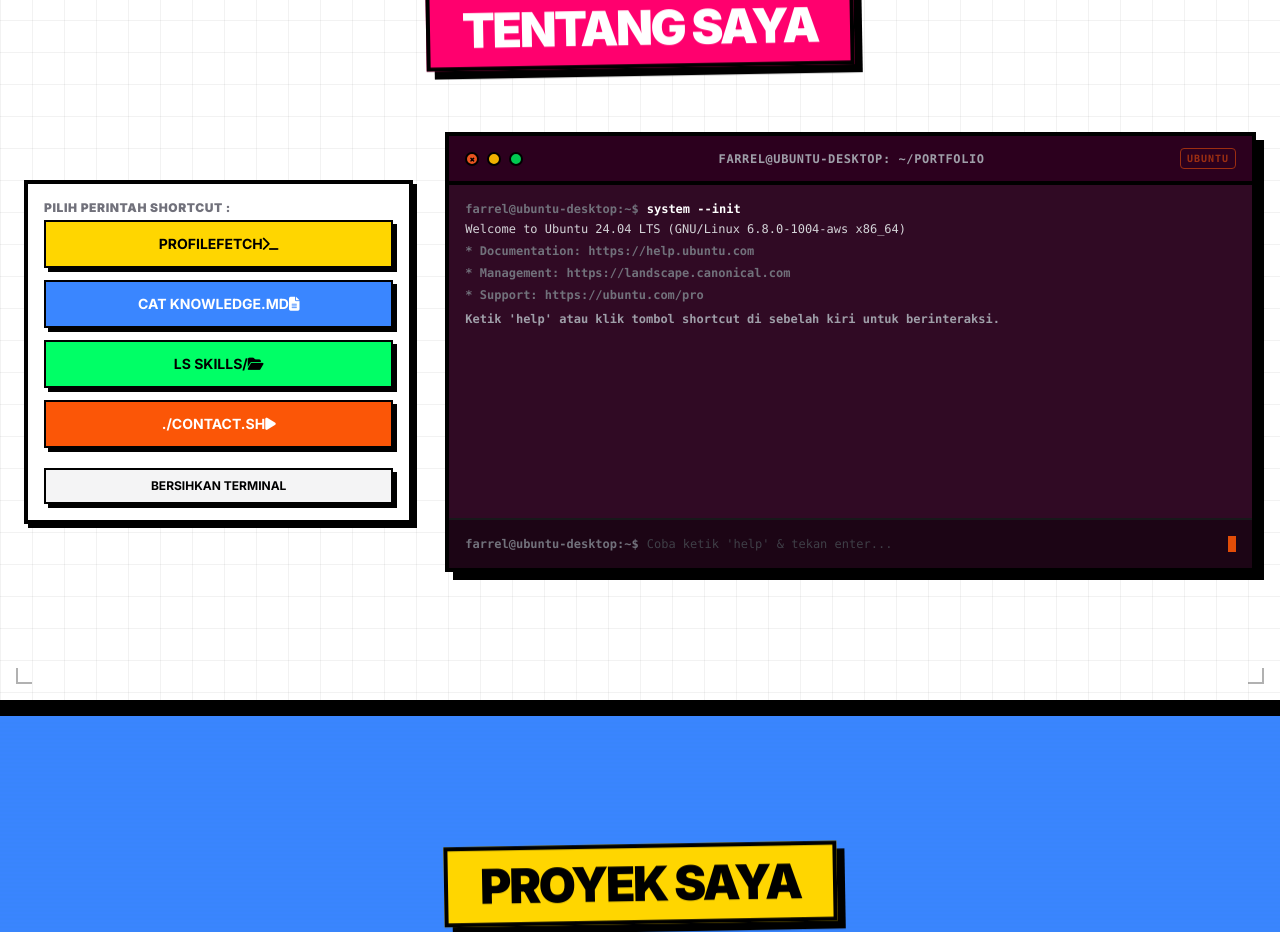
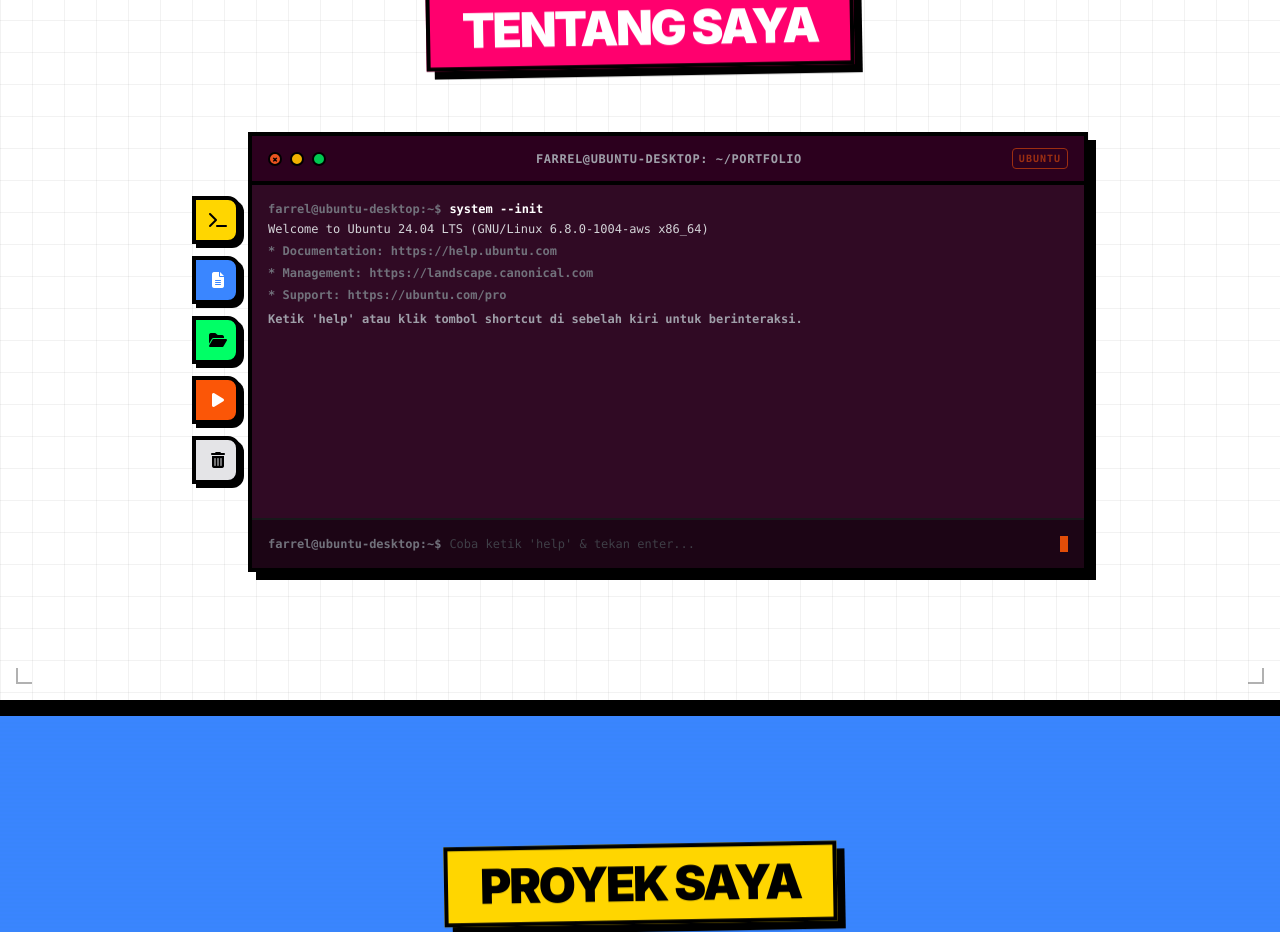
Before and after one commit to farrel-codenoob29/porto-farrel, a Next.js app: page / in a window 1280 px wide. Shown: the part 940-1872 px from the top of the page. Built offline with nearby package versions, Linux system fonts and the light colour scheme.

Commit message:
fix: ubah design terminal tentang saya

```diff
--- a/app/page.tsx
+++ b/app/page.tsx
@@ -2642,50 +2642,70 @@ export default function Home() {
           </h2>
 
           {/* Ubuntu Terminal Console Window Screen (Rendered Directly) */}
-          <div className="grid grid-cols-1 lg:grid-cols-12 gap-8 items-stretch reveal reveal-up">
-            {/* Command buttons shortcuts bar on the Left */}
-            <div className="lg:col-span-4 flex flex-col justify-center space-y-4">
-              <div className="bg-white border-4 border-black p-4 shadow-neo flex flex-col space-y-3">
-                <div className="text-xs font-black uppercase text-zinc-500 tracking-wider mb-1 text-left select-none">
-                  {lang === "id" ? "Pilih Perintah Shortcut :" : "Select Shortcut Command:"}
-                </div>
-
+          <div className="relative w-full max-w-4xl mx-auto pl-12 lg:pl-14 reveal reveal-up select-none">
+            {/* Folder Index Tab Shortcuts */}
+            <div className="absolute left-0 top-16 flex flex-col space-y-3 z-20 select-none">
+              {/* Tab 1: profilefetch */}
               <button
                 onClick={() => startTypingSimulation("profilefetch")}
                 disabled={isTypingSimulated}
-                  className="neo-btn px-4 py-3 bg-neo-yellow text-black border-2 border-black disabled:opacity-50 disabled:cursor-not-allowed group flex items-center justify-between font-black uppercase text-xs sm:text-sm text-left"
-                >
-                  <span>profilefetch</span>
-                  <i className="fas fa-terminal group-hover:translate-x-1 transition-transform"></i>
+                className="group relative flex items-center h-12 w-12 hover:w-44 sm:hover:w-48 bg-neo-yellow text-black border-4 border-black rounded-r-xl shadow-neo transition-all duration-300 ease-out select-none cursor-pointer disabled:opacity-50 disabled:cursor-not-allowed justify-start overflow-hidden px-3"
+                title="profilefetch"
+              >
+                <div className="w-5 h-5 flex items-center justify-center flex-shrink-0">
+                  <i className="fas fa-terminal text-base"></i>
+                </div>
+                <span className="font-black text-[10px] sm:text-xs uppercase tracking-wider ml-3 opacity-0 max-w-0 group-hover:opacity-100 group-hover:max-w-[140px] transition-all duration-300 ease-out overflow-hidden whitespace-nowrap">
+                  profilefetch
+                </span>
               </button>
 
+              {/* Tab 2: cat knowledge.md */}
               <button
                 onClick={() => startTypingSimulation("cat knowledge.md")}
                 disabled={isTypingSimulated}
-                  className="neo-btn px-4 py-3 bg-neo-blue text-white border-2 border-black disabled:opacity-50 disabled:cursor-not-allowed group flex items-center justify-between font-black uppercase text-xs sm:text-sm text-left"
-                >
-                  <span>cat knowledge.md</span>
-                  <i className="fas fa-file-alt group-hover:translate-x-1 transition-transform"></i>
+                className="group relative flex items-center h-12 w-12 hover:w-44 sm:hover:w-48 bg-neo-blue text-white border-4 border-black rounded-r-xl shadow-neo transition-all duration-300 ease-out select-none cursor-pointer disabled:opacity-50 disabled:cursor-not-allowed justify-start overflow-hidden px-3"
+                title="cat knowledge.md"
+              >
+                <div className="w-5 h-5 flex items-center justify-center flex-shrink-0">
+                  <i className="fas fa-file-alt text-base"></i>
+                </div>
+                <span className="font-black text-[10px] sm:text-xs uppercase tracking-wider ml-3 opacity-0 max-w-0 group-hover:opacity-100 group-hover:max-w-[140px] transition-all duration-300 ease-out overflow-hidden whitespace-nowrap">
+                  knowledge.md
+                </span>
               </button>
 
+              {/* Tab 3: ls skills/ */}
               <button
                 onClick={() => startTypingSimulation("ls skills/")}
                 disabled={isTypingSimulated}
-                  className="neo-btn px-4 py-3 bg-neo-green text-black border-2 border-black disabled:opacity-50 disabled:cursor-not-allowed group flex items-center justify-between font-black uppercase text-xs sm:text-sm text-left"
-                >
-                  <span>ls skills/</span>
-                  <i className="fas fa-folder-open group-hover:translate-x-1 transition-transform"></i>
+                className="group relative flex items-center h-12 w-12 hover:w-44 sm:hover:w-48 bg-neo-green text-black border-4 border-black rounded-r-xl shadow-neo transition-all duration-300 ease-out select-none cursor-pointer disabled:opacity-50 disabled:cursor-not-allowed justify-start overflow-hidden px-3"
+                title="ls skills/"
+              >
+                <div className="w-5 h-5 flex items-center justify-center flex-shrink-0">
+                  <i className="fas fa-folder-open text-base"></i>
+                </div>
+                <span className="font-black text-[10px] sm:text-xs uppercase tracking-wider ml-3 opacity-0 max-w-0 group-hover:opacity-100 group-hover:max-w-[140px] transition-all duration-300 ease-out overflow-hidden whitespace-nowrap">
+                  ls skills/
+                </span>
               </button>
 
+              {/* Tab 4: ./contact.sh */}
               <button
                 onClick={() => startTypingSimulation("./contact.sh")}
                 disabled={isTypingSimulated}
-                  className="neo-btn px-4 py-3 bg-neo-orange text-white border-2 border-black disabled:opacity-50 disabled:cursor-not-allowed group flex items-center justify-between font-black uppercase text-xs sm:text-sm text-left"
-                >
-                  <span>./contact.sh</span>
-                  <i className="fas fa-play group-hover:translate-x-1 transition-transform"></i>
+                className="group relative flex items-center h-12 w-12 hover:w-44 sm:hover:w-48 bg-neo-orange text-white border-4 border-black rounded-r-xl shadow-neo transition-all duration-300 ease-out select-none cursor-pointer disabled:opacity-50 disabled:cursor-not-allowed justify-start overflow-hidden px-3"
+                title="./contact.sh"
+              >
+                <div className="w-5 h-5 flex items-center justify-center flex-shrink-0">
+                  <i className="fas fa-play text-base"></i>
+                </div>
+                <span className="font-black text-[10px] sm:text-xs uppercase tracking-wider ml-3 opacity-0 max-w-0 group-hover:opacity-100 group-hover:max-w-[140px] transition-all duration-300 ease-out overflow-hidden whitespace-nowrap">
+                  contact.sh
+                </span>
               </button>
 
+              {/* Tab 5: clear */}
               <button
                 onClick={() => {
                   if (!isTypingSimulated) {
@@ -2693,15 +2713,20 @@ export default function Home() {
                   }
                 }}
                 disabled={isTypingSimulated}
-                  className="neo-btn px-4 py-2 bg-zinc-100 text-black font-black uppercase text-xs text-center border-2 border-black disabled:opacity-50 disabled:cursor-not-allowed hover:bg-zinc-200 mt-2"
-                >
-                  {lang === "id" ? "Bersihkan Terminal" : "Clear Terminal"}
+                className="group relative flex items-center h-12 w-12 hover:w-44 sm:hover:w-48 bg-zinc-200 text-black border-4 border-black rounded-r-xl shadow-neo transition-all duration-300 ease-out select-none cursor-pointer disabled:opacity-50 disabled:cursor-not-allowed justify-start overflow-hidden px-3 hover:bg-zinc-300"
+                title={lang === "id" ? "Bersihkan Terminal" : "Clear Terminal"}
+              >
+                <div className="w-5 h-5 flex items-center justify-center flex-shrink-0">
+                  <i className="fas fa-trash-alt text-base"></i>
+                </div>
+                <span className="font-black text-[10px] sm:text-xs uppercase tracking-wider ml-3 opacity-0 max-w-0 group-hover:opacity-100 group-hover:max-w-[140px] transition-all duration-300 ease-out overflow-hidden whitespace-nowrap">
+                  {lang === "id" ? "Bersihkan" : "Clear"}
+                </span>
               </button>
             </div>
-            </div>
-
-            {/* Terminal Simulator Mock Window on the Right */}
-            <div className="lg:col-span-8 flex flex-col">
+
+            {/* Terminal Simulator Mock Window */}
+            <div className="flex-1 flex flex-col">
               <div className="bg-[#300A24] border-4 border-black shadow-neo-lg rounded-none flex-1 flex flex-col min-h-[380px] sm:min-h-[440px]">
                 {/* Ubuntu Terminal header bar */}
                 <div className="bg-[#2c001e] border-b-4 border-black px-4 py-3 flex items-center justify-between select-none">
```
Lines whose indentation alone changed are shown as unchanged.
